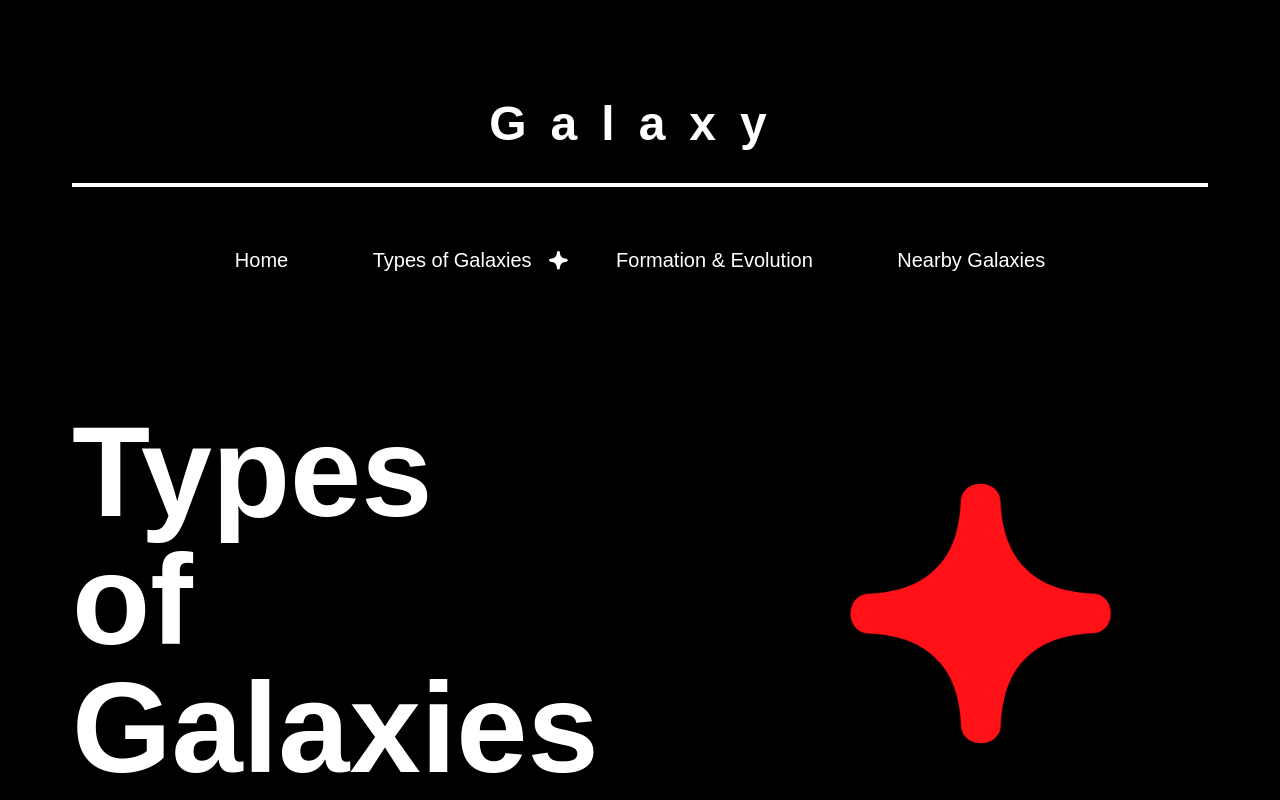
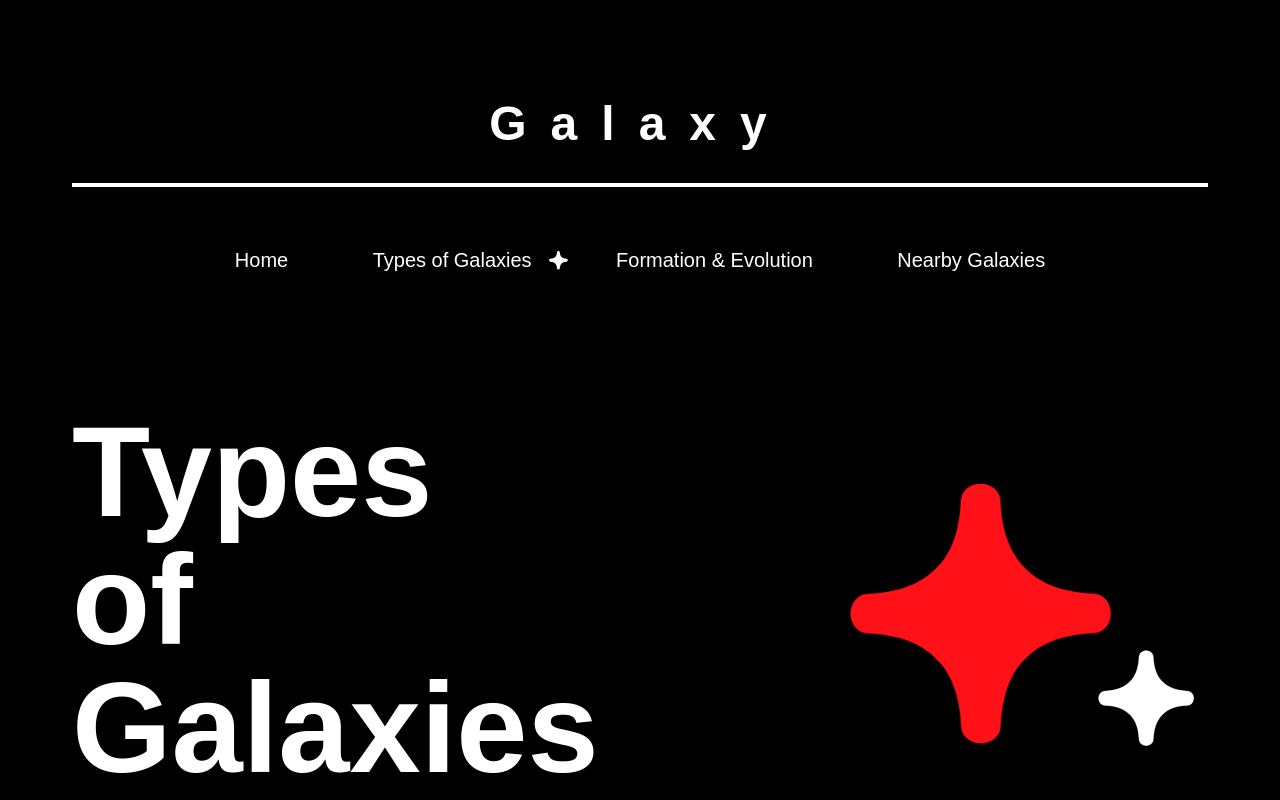
Before and after one commit to kstansbury/ifsummer2020, a plain HTML site: page microsite/www/types.html in a window 1280 px wide. Shown: the top 800 px of the page. Drawn offline with Linux system fonts and the light colour scheme; a web font is replaced by a local one.

Commit message:
Update types.html

```diff
--- a/microsite/www/types.html
+++ b/microsite/www/types.html
@@ -27,6 +27,7 @@
             </div>
         </header>
         <main>
+            <a class="back-to-top" href="types.html"> <img src="images/star-icon.svg" alt="back to top"> </a>
             <section class="intro">
             <h1 class="title">Types<br>of<br>Galaxies<br><img class="gif" src="images/Types.gif"></h1>
             <p class="definition">
```
